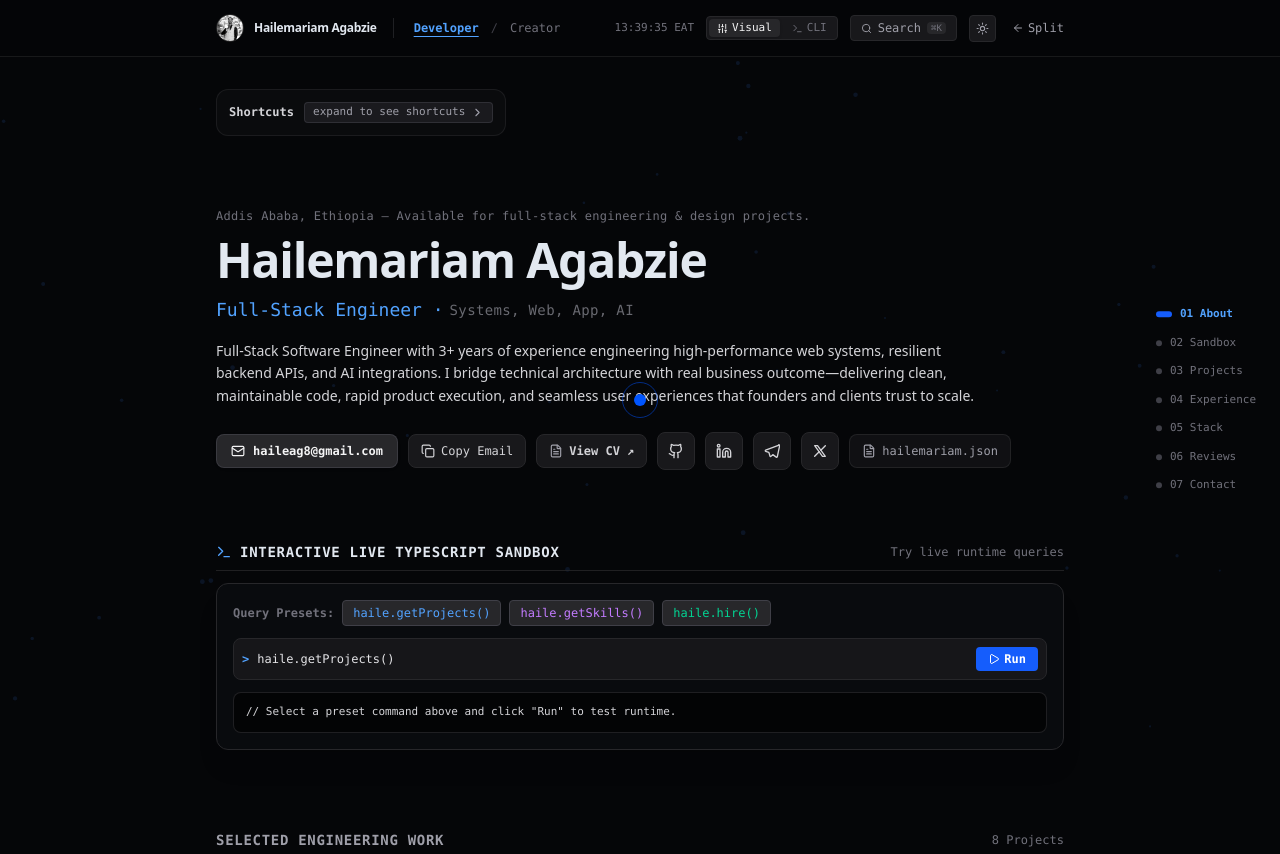
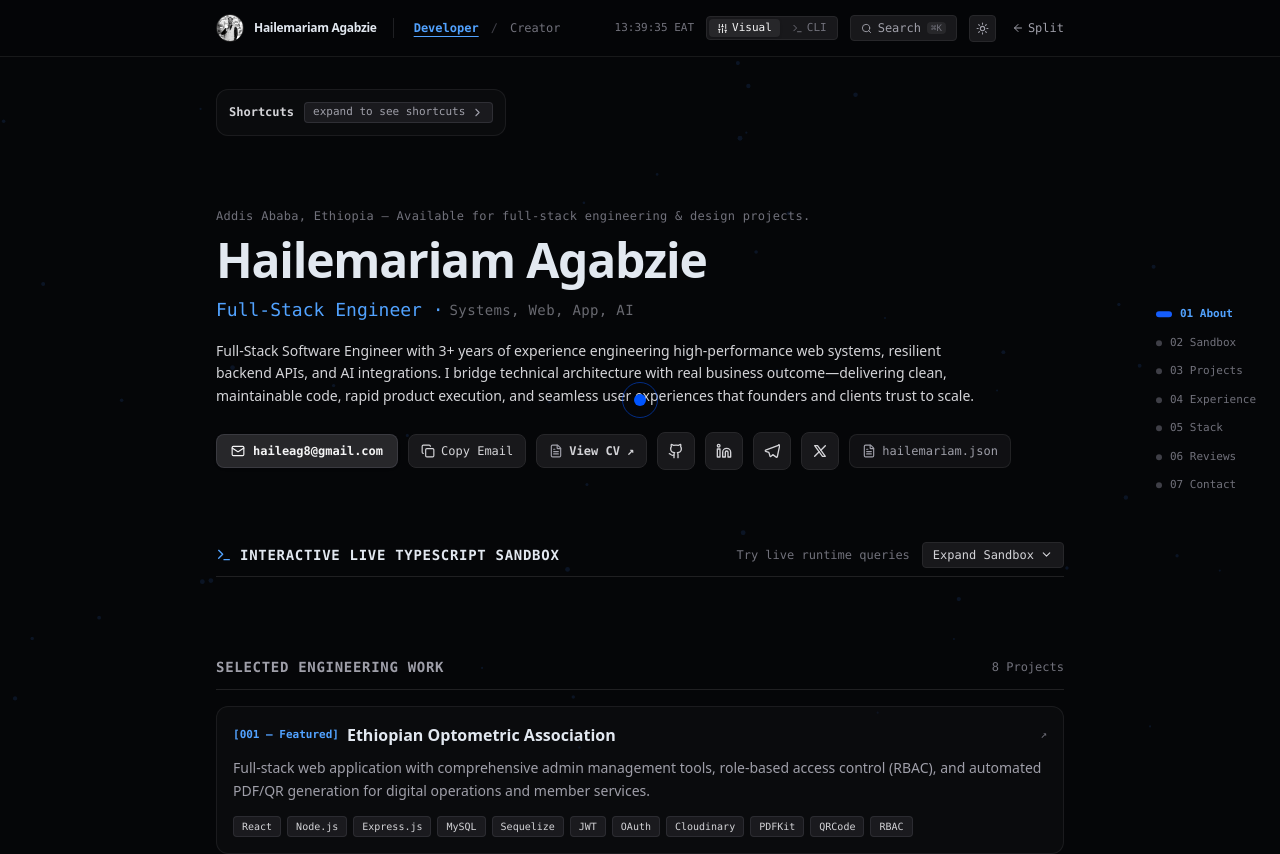
Before and after one commit to haile121/portfolio, a Next.js app: page /minimalist in a window 1280 px wide. Shown: the top 854 px of the page. Built offline with nearby package versions, Linux system fonts and the light colour scheme.

Commit message:
feat(minimalist): standardize interactive sandbox UI layout

```diff
--- a/src/components/minimalist/CodeSandbox.tsx
+++ b/src/components/minimalist/CodeSandbox.tsx
@@ -1,7 +1,7 @@
 "use client";
 
 import { useState } from "react";
-import { Terminal, Play } from "lucide-react";
+import { Terminal, Play, ChevronDown, ChevronUp } from "lucide-react";
 import { devProjects, devSkillsBox } from "@/data/dev";
 
 interface CodeSandboxProps {
@@ -10,6 +10,7 @@ interface CodeSandboxProps {
 }
 
 export function CodeSandbox({ accentText, accentBg }: CodeSandboxProps) {
+  const [isExpanded, setIsExpanded] = useState(false);
   const [sandboxCode, setSandboxCode] = useState("haile.getProjects()");
   const [sandboxResult, setSandboxResult] = useState<string>(
     '// Select a preset command above and click "Run" to test runtime.',
@@ -64,30 +65,40 @@ export function CodeSandbox({ accentText, accentBg }: CodeSandboxProps) {
             Interactive Live TypeScript Sandbox
           </h2>
         </div>
-        <span className="text-xs font-mono text-zinc-500 hidden sm:inline">
+        <div className="flex items-center gap-3 font-mono text-xs">
+          <span className="text-zinc-500 hidden sm:inline">
             Try live runtime queries
           </span>
+          <button
+            onClick={() => setIsExpanded((prev) => !prev)}
+            className="flex items-center gap-1.5 px-2.5 py-1 rounded bg-zinc-900 border border-zinc-800 text-zinc-300 hover:text-white transition-colors clickable"
+          >
+            <span>{isExpanded ? "Fold Sandbox" : "Expand Sandbox"}</span>
+            {isExpanded ? <ChevronUp size={13} /> : <ChevronDown size={13} />}
+          </button>
+        </div>
       </div>
 
-      <div className="rounded-xl border border-zinc-800 bg-[#090b0e] p-4 font-mono text-xs space-y-3 shadow-xl">
-        {/* Presets */}
+      {isExpanded && (
+        <div className="rounded-xl border border-zinc-800 bg-[#090b0e] p-4 font-mono text-xs space-y-3 shadow-xl transition-all duration-300">
+          {/* Presets - Uniform Colors */}
           <div className="flex flex-wrap items-center gap-2">
             <span className="text-zinc-500 font-bold">Query Presets:</span>
             <button
               onClick={() => runSandboxCode("haile.getProjects()")}
-            className="px-2.5 py-1 rounded bg-zinc-800 text-blue-400 border border-zinc-700 hover:bg-zinc-700 clickable"
+              className="px-2.5 py-1 rounded bg-zinc-800/90 text-blue-400 border border-zinc-700/80 hover:bg-zinc-700 transition-colors clickable"
             >
               haile.getProjects()
             </button>
             <button
               onClick={() => runSandboxCode("haile.getSkills()")}
-            className="px-2.5 py-1 rounded bg-zinc-800 text-purple-400 border border-zinc-700 hover:bg-zinc-700 clickable"
+              className="px-2.5 py-1 rounded bg-zinc-800/90 text-blue-400 border border-zinc-700/80 hover:bg-zinc-700 transition-colors clickable"
             >
               haile.getSkills()
             </button>
             <button
               onClick={() => runSandboxCode("haile.hire()")}
-            className="px-2.5 py-1 rounded bg-zinc-800 text-emerald-400 border border-zinc-700 hover:bg-zinc-700 clickable"
+              className="px-2.5 py-1 rounded bg-zinc-800/90 text-blue-400 border border-zinc-700/80 hover:bg-zinc-700 transition-colors clickable"
             >
               haile.hire()
             </button>
@@ -104,7 +115,7 @@ export function CodeSandbox({ accentText, accentBg }: CodeSandboxProps) {
             />
             <button
               onClick={() => runSandboxCode()}
-            className={`px-3 py-1 rounded text-white font-bold text-xs flex items-center gap-1 ${accentBg} clickable`}
+              className="px-3 py-1 rounded bg-zinc-800 hover:bg-zinc-700 text-zinc-100 border border-zinc-700 font-bold text-xs flex items-center gap-1 clickable transition-colors"
             >
               <Play size={12} />
               <span>Run</span>
@@ -116,6 +127,7 @@ export function CodeSandbox({ accentText, accentBg }: CodeSandboxProps) {
             {sandboxResult}
           </div>
         </div>
+      )}
     </section>
   );
 }
```
Lines whose indentation alone changed are shown as unchanged.
